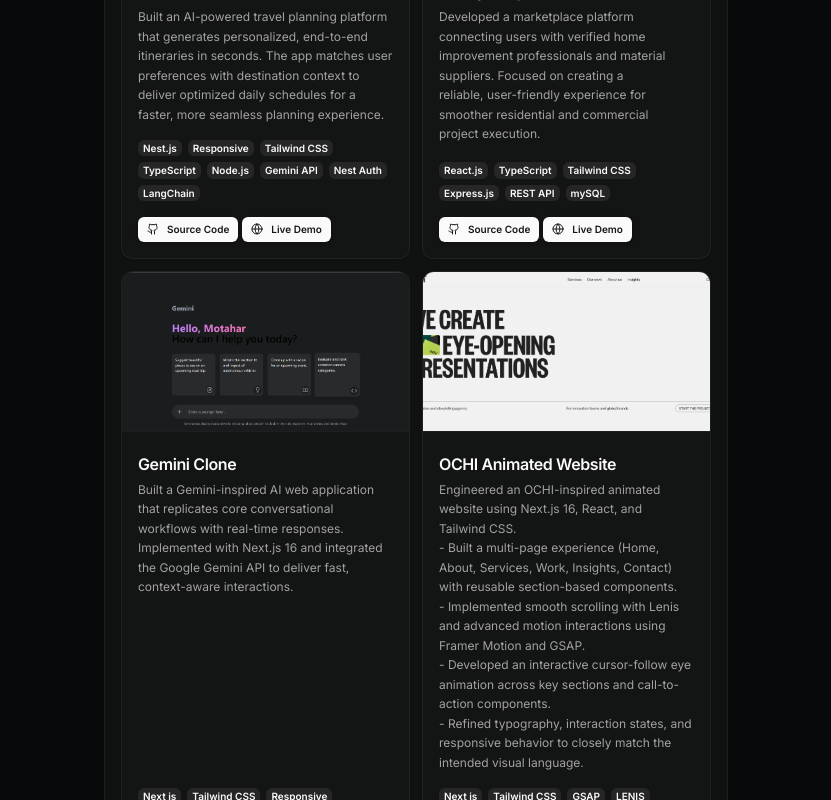
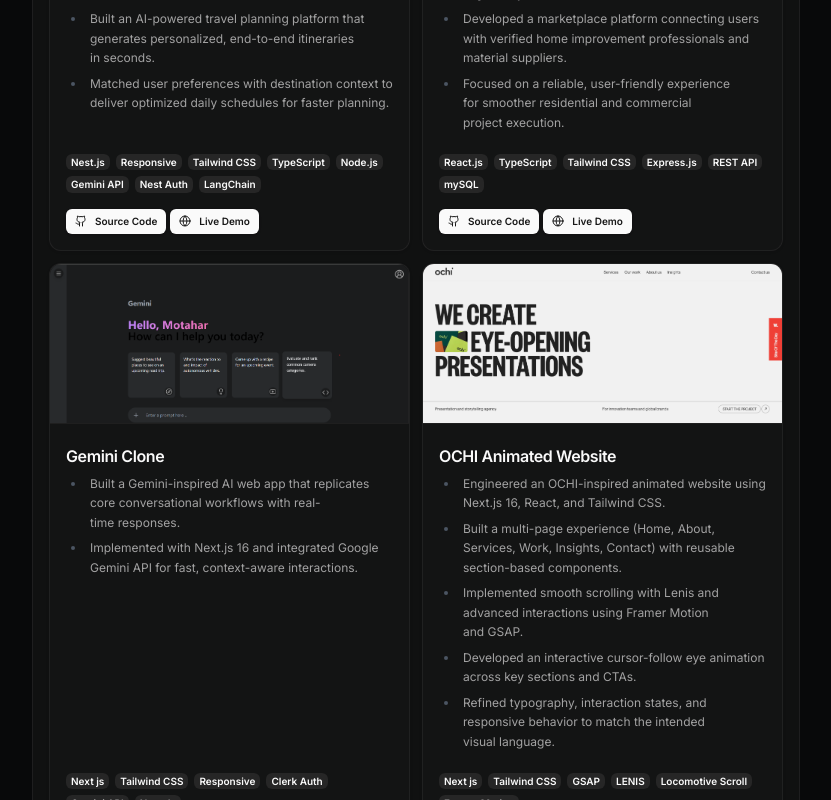
Before and after one commit to MOTAHAR124/Portfolio, a Next.js app: page / in a window 1280 px wide. Shown: the part 2300-3100 px from the top of the page, without its empty margins (224-1055 px from the left). Built offline with nearby package versions, Linux system fonts and the light colour scheme.

Commit message:
edit card background width and project section styling

```diff
--- a/src/app/(app)/page.tsx
+++ b/src/app/(app)/page.tsx
@@ -164,7 +164,7 @@
               </div>
             </div>
           </BlurFade>
-          <div className="mx-3 mt-8 rounded-2xl border border-border/70 bg-muted/30 p-3 sm:mx-auto sm:mt-10 sm:max-w-[52rem] sm:p-4">
+          <div className="relative left-1/2 mt-8 w-[calc(100vw-1.5rem)] max-w-3xl -translate-x-1/2 rounded-2xl border border-border/70 bg-muted/30 p-3 sm:mt-10 sm:w-[calc(100vw-3rem)] sm:p-4">
             <div className="grid grid-cols-1 gap-3 sm:grid-cols-2">
               {projects.map((project, id) => {
                 const demoLink =
--- a/src/app/api/resume/route.ts
+++ b/src/app/api/resume/route.ts
@@ -202,28 +202,36 @@
 
   const drawParagraph = (
     text: string,
-    options?: { bold?: boolean; size?: number; color?: "text" | "muted"; gapAfter?: number }
+    options?: {
+      bold?: boolean;
+      size?: number;
+      color?: "text" | "muted";
+      gapAfter?: number;
+      indent?: number;
+    }
   ) => {
     const drawFont = options?.bold ? boldFont : font;
     const size = options?.size ?? sizes.body;
+    const indent = options?.indent ?? 0;
     const lines = wrapText(
       text,
-      contentWidth,
+      contentWidth - indent,
       (value) => drawFont.widthOfTextAtSize(value, size)
     );
-    drawLines(lines, options);
+    drawLines(lines, { ...options, indent });
     if (options?.gapAfter) y -= options.gapAfter;
   };
 
   const drawLink = (
     label: string,
     url: string,
-    options?: { size?: number; gapAfter?: number }
+    options?: { size?: number; gapAfter?: number; indent?: number }
   ) => {
     const size = options?.size ?? sizes.meta;
+    const indent = options?.indent ?? 0;
     const lines = wrapText(
       label,
-      contentWidth,
+      contentWidth - indent,
       (value) => font.widthOfTextAtSize(value, size)
     );
 
@@ -231,7 +239,7 @@
       ensureSpace();
       const lineY = y;
       const textWidth = font.widthOfTextAtSize(line, size);
-      const x = margin;
+      const x = margin + indent;
 
       page.drawText(line, {
         x,
@@ -357,26 +365,45 @@
 
   drawSection("PROJECTS");
   for (const project of PROJECTS) {
+    const projectIndent = 14 + font.widthOfTextAtSize("- ", sizes.body);
     drawParagraph(project.title, { bold: true });
-    drawParagraph(normalizeText(portableTextToPlainText(project.description ?? [])), {
-      gapAfter: 1,
-    });
+    const projectBlocks = (project.description ?? []).filter(
+      (block: any) => block?._type === "block"
+    );
+
+    for (const block of projectBlocks) {
+      const text = normalizeText(
+        (block?.children ?? []).map((child: any) => child?.text ?? "").join("")
+      );
+      if (!text) continue;
+
+      if (block?.listItem === "bullet") {
+        drawBulletItem(text, 1);
+      } else {
+        drawParagraph(text, { gapAfter: 1 });
+      }
+    }
 
     if (project.technologies?.length) {
       drawParagraph(`Tech Stack: ${project.technologies.join(", ")}`, {
         size: sizes.meta,
         color: "muted",
+        indent: projectIndent,
       });
     }
 
     const githubUrl = project.links?.find((item) => item.type === "code")?.url;
     const demoUrl = project.links?.find((item) => item.type === "demo")?.url;
     if (githubUrl && githubUrl !== "#") {
-      drawLink(`GitHub: ${githubUrl}`, githubUrl, { size: sizes.meta });
+      drawLink(`GitHub: ${githubUrl}`, githubUrl, {
+        size: sizes.meta,
+        indent: projectIndent,
+      });
     }
     if (demoUrl && demoUrl !== "#") {
       drawLink(`Live Demo: ${demoUrl}`, demoUrl, {
         size: sizes.meta,
+        indent: projectIndent,
       });
     }
     y -= 2;
--- a/src/app/globals.css
+++ b/src/app/globals.css
@@ -147,7 +147,7 @@
 }
 
 pre {
-  @apply !px-0 rounded-lg overflow-x-auto py-4;
+  @apply px-0 rounded-lg overflow-x-auto py-4;
 }
 
 pre [data-line] {
@@ -155,7 +155,7 @@
 }
 
 code {
-  @apply text-sm md:text-base !leading-loose;
+  @apply text-sm md:text-base leading-loose!;
 }
 
 pre > code {
--- a/src/components/cinematic-section.tsx
+++ b/src/components/cinematic-section.tsx
@@ -60,13 +60,13 @@
         className="absolute inset-0 opacity-30 dark:opacity-20"
         style={{ x, y }}
       >
-        <div className="absolute inset-0 bg-gradient-to-br from-foreground/5 via-transparent to-foreground/5" />
+        <div className="absolute inset-0 bg-linear-to-br from-foreground/5 via-transparent to-foreground/5" />
         <div className="absolute top-0 left-1/4 w-96 h-96 bg-foreground/5 rounded-full blur-3xl" />
         <div className="absolute bottom-0 right-1/4 w-96 h-96 bg-foreground/5 rounded-full blur-3xl" />
       </motion.div>
 
       {/* Animated grid */}
-      <div className="absolute inset-0 bg-[linear-gradient(to_right,hsl(var(--border))_1px,transparent_1px),linear-gradient(to_bottom,hsl(var(--border))_1px,transparent_1px)] bg-[size:40px_40px] opacity-20" />
+      <div className="absolute inset-0 bg-[linear-gradient(to_right,hsl(var(--border))_1px,transparent_1px),linear-gradient(to_bottom,hsl(var(--border))_1px,transparent_1px)] bg-size-[40px_40px] opacity-20" />
 
       {/* Static icons */}
       {floatingIcons.map(({ Icon, delay, x: offsetX, y: offsetY }, index) => (
@@ -176,7 +176,7 @@
               </div>
 
               {/* Glow effect */}
-              <div className="absolute inset-0 bg-gradient-to-r from-transparent via-foreground/5 to-transparent pointer-events-none" />
+              <div className="absolute inset-0 bg-linear-to-r from-transparent via-foreground/5 to-transparent pointer-events-none" />
             </div>
           </motion.div>
 
@@ -285,7 +285,7 @@
         animate={isInView ? { scaleX: 1 } : { scaleX: 0 }}
         transition={{ delay: 1, duration: 0.8 }}
       >
-        <div className="h-full bg-gradient-to-r from-transparent via-foreground/20 to-transparent" />
+        <div className="h-full bg-linear-to-r from-transparent via-foreground/20 to-transparent" />
       </motion.div>
     </section>
   );
--- a/src/constants/portfolio.ts
+++ b/src/constants/portfolio.ts
@@ -220,10 +220,23 @@
     description: [
       {
         _type: "block",
+        listItem: "bullet",
+        level: 1,
         children: [
           {
             _type: "span",
-            text: "Built an AI-powered travel planning platform that generates personalized, end-to-end itineraries in seconds. The app matches user preferences with destination context to deliver optimized daily schedules for a faster, more seamless planning experience.",
+            text: "Built an AI-powered travel planning platform that generates personalized, end-to-end itineraries in seconds.",
+          },
+        ],
+      },
+      {
+        _type: "block",
+        listItem: "bullet",
+        level: 1,
+        children: [
+          {
+            _type: "span",
+            text: "Matched user preferences with destination context to deliver optimized daily schedules for faster planning.",
           },
         ],
       },
@@ -253,10 +266,23 @@
     description: [
       {
         _type: "block",
+        listItem: "bullet",
+        level: 1,
         children: [
           {
             _type: "span",
-            text: "Developed a marketplace platform connecting users with verified home improvement professionals and material suppliers. Focused on creating a reliable, user-friendly experience for smoother residential and commercial project execution.",
+            text: "Developed a marketplace platform connecting users with verified home improvement professionals and material suppliers.",
+          },
+        ],
+      },
+      {
+        _type: "block",
+        listItem: "bullet",
+        level: 1,
+        children: [
+          {
+            _type: "span",
+            text: "Focused on a reliable, user-friendly experience for smoother residential and commercial project execution.",
           },
         ],
       },
@@ -286,10 +312,23 @@
     description: [
       {
         _type: "block",
+        listItem: "bullet",
+        level: 1,
         children: [
           {
             _type: "span",
-            text: "Built a Gemini-inspired AI web application that replicates core conversational workflows with real-time responses. Implemented with Next.js 16 and integrated the Google Gemini API to deliver fast, context-aware interactions.",
+            text: "Built a Gemini-inspired AI web app that replicates core conversational workflows with real-time responses.",
+          },
+        ],
+      },
+      {
+        _type: "block",
+        listItem: "bullet",
+        level: 1,
+        children: [
+          {
+            _type: "span",
+            text: "Implemented with Next.js 16 and integrated Google Gemini API for fast, context-aware interactions.",
           },
         ],
       },
@@ -319,10 +358,56 @@
     description: [
       {
         _type: "block",
+        listItem: "bullet",
+        level: 1,
         children: [
           {
             _type: "span",
-            text: "Engineered an OCHI-inspired animated website using Next.js 16, React, and Tailwind CSS.\n- Built a multi-page experience (Home, About, Services, Work, Insights, Contact) with reusable section-based components.\n- Implemented smooth scrolling with Lenis and advanced motion interactions using Framer Motion and GSAP.\n- Developed an interactive cursor-follow eye animation across key sections and call-to-action components.\n- Refined typography, interaction states, and responsive behavior to closely match the intended visual language.",
+            text: "Engineered an OCHI-inspired animated website using Next.js 16, React, and Tailwind CSS.",
+          },
+        ],
+      },
+      {
+        _type: "block",
+        listItem: "bullet",
+        level: 1,
+        children: [
+          {
+            _type: "span",
+            text: "Built a multi-page experience (Home, About, Services, Work, Insights, Contact) with reusable section-based components.",
+          },
+        ],
+      },
+      {
+        _type: "block",
+        listItem: "bullet",
+        level: 1,
+        children: [
+          {
+            _type: "span",
+            text: "Implemented smooth scrolling with Lenis and advanced interactions using Framer Motion and GSAP.",
+          },
+        ],
+      },
+      {
+        _type: "block",
+        listItem: "bullet",
+        level: 1,
+        children: [
+          {
+            _type: "span",
+            text: "Developed an interactive cursor-follow eye animation across key sections and CTAs.",
+          },
+        ],
+      },
+      {
+        _type: "block",
+        listItem: "bullet",
+        level: 1,
+        children: [
+          {
+            _type: "span",
+            text: "Refined typography, interaction states, and responsive behavior to match the intended visual language.",
           },
         ],
       },
```
Also changed, not shown: note.txt.
